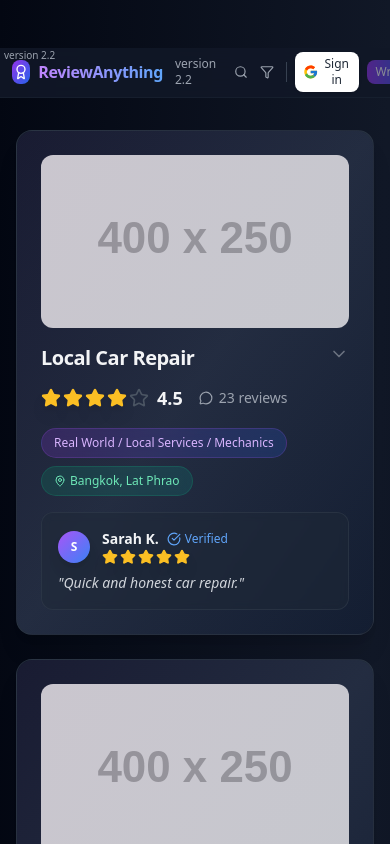
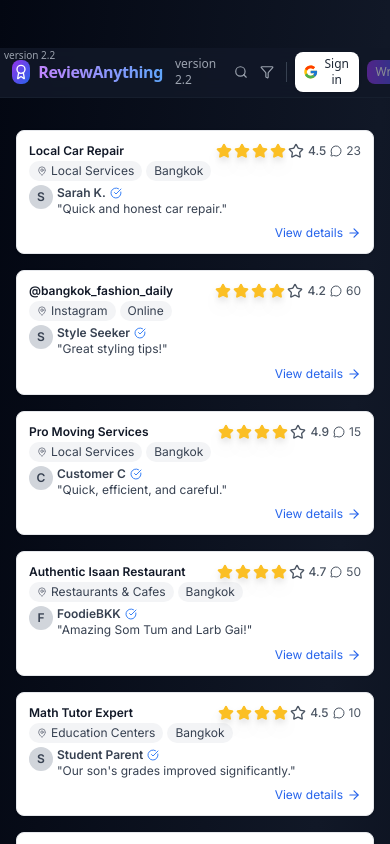
Before and after one commit to ToniKroosome/LocalReviewReal, a React (Create React App) app: page / in a window 390 px wide. Shown: the top 844 px of the page. Built offline with nearby package versions, Linux system fonts and the light colour scheme; no server answers.

Commit message:
Switch to compact card for item list

```diff
--- a/public/index.html
+++ b/public/index.html
@@ -10,6 +10,12 @@
       content="Web site created using create-react-app"
     />
     <link rel="apple-touch-icon" href="%PUBLIC_URL%/logo192.png" />
+    <link rel="preconnect" href="https://fonts.googleapis.com" />
+    <link rel="preconnect" href="https://fonts.gstatic.com" crossorigin />
+    <link
+      href="https://fonts.googleapis.com/css2?family=Inter:wght@400;500;600;700&display=swap"
+      rel="stylesheet"
+    />
     <!--
       manifest.json provides metadata used when your web app is installed on a
       user's mobile device or desktop. See https://developers.google.com/web/fundamentals/web-app-manifest/
--- /dev/null
+++ b/src/components/CompactReviewCard.jsx
@@ -0,0 +1,51 @@
+import React from 'react';
+import { MessageCircle, CheckCircle, MapPin, ArrowRight } from 'lucide-react';
+import StarRating from './StarRating';
+import '../styles/CompactReviewCard.css';
+
+const CompactReviewCard = ({ item, onDetails }) => {
+  const review = item.reviews && item.reviews.length > 0 ? item.reviews[0] : null;
+  const avatarLetter = review ? review.author.charAt(0).toUpperCase() : '';
+
+  return (
+    <div className="compact-review-card">
+      <div className="crc-header">
+        <h3 className="crc-title">{item.itemName}</h3>
+        <div className="crc-rating">
+          <StarRating rating={item.rating} size="sm" />
+          <span className="crc-rating-val">{item.rating ? item.rating.toFixed(1) : 'N/A'}</span>
+          <MessageCircle size={12} className="crc-icon" />
+          <span className="crc-review-count">{item.reviewCount || 0}</span>
+        </div>
+      </div>
+      <div className="crc-tags">
+        {item.category && (
+          <span className="crc-badge">
+            <MapPin size={10} className="crc-badge-icon" />
+            {item.category}
+          </span>
+        )}
+        {item.location && item.location.city && (
+          <span className="crc-badge">{item.location.city}</span>
+        )}
+      </div>
+      {review && (
+        <div className="crc-quote">
+          <div className="crc-avatar">{avatarLetter}</div>
+          <div className="crc-quote-text">
+            <div className="crc-author-line">
+              <span className="crc-author">{review.author}</span>
+              {review.verified && <CheckCircle size={12} className="crc-verified" />}
+            </div>
+            <p className="crc-comment">"{review.comment}"</p>
+          </div>
+        </div>
+      )}
+      <button type="button" className="crc-details" onClick={() => onDetails && onDetails(item)}>
+        View details <ArrowRight size={14} />
+      </button>
+    </div>
+  );
+};
+
+export default CompactReviewCard;
--- /dev/null
+++ b/src/components/Dropdown.jsx
@@ -0,0 +1,61 @@
+import React, { useState, useRef, useEffect } from 'react';
+import '../styles/Dropdown.css';
+
+/**
+ * A dropdown component with a compact trigger button but a large menu.
+ * Props:
+ * - options: array of option strings
+ * - onSelect(option): callback when an option is clicked
+ * - placeholder: button text when no option selected
+ */
+const Dropdown = ({ options = [], onSelect, placeholder = 'Select' }) => {
+  const [open, setOpen] = useState(false);
+  const [selected, setSelected] = useState(null);
+  const menuRef = useRef(null);
+  const wrapperRef = useRef(null);
+
+  const handleClickOutside = (e) => {
+    if (wrapperRef.current && !wrapperRef.current.contains(e.target)) {
+      setOpen(false);
+    }
+  };
+
+  useEffect(() => {
+    document.addEventListener('mousedown', handleClickOutside);
+    return () => document.removeEventListener('mousedown', handleClickOutside);
+  }, []);
+
+  const handleOptionClick = (option) => {
+    setSelected(option);
+    setOpen(false);
+    if (onSelect) onSelect(option);
+  };
+
+  return (
+    <div className="dropdown" ref={wrapperRef}>
+      <button
+        className="dropdown-trigger"
+        onClick={() => setOpen((prev) => !prev)}
+        type="button"
+      >
+        {selected || placeholder}
+      </button>
+      {open && (
+        <div className="dropdown-menu" ref={menuRef}>
+          {options.map((opt) => (
+            <button
+              key={opt}
+              className="dropdown-option"
+              onClick={() => handleOptionClick(opt)}
+              type="button"
+            >
+              {opt}
+            </button>
+          ))}
+        </div>
+      )}
+    </div>
+  );
+};
+
+export default Dropdown;
--- a/src/components/ItemList.js
+++ b/src/components/ItemList.js
@@ -1,6 +1,6 @@
 import React from 'react';
 import { Sparkles } from 'lucide-react';
-import ReviewItem from './ReviewItem';
+import CompactReviewCard from './CompactReviewCard';
 
 const ItemList = ({
   filteredReviews,
@@ -17,7 +17,7 @@ const ItemList = ({
   generateImage,
 }) => (
   <main className="max-w-7xl mx-auto px-4 py-8">
-    <div className="grid grid-cols-1 md:grid-cols-2 lg:grid-cols-3 gap-6">
+    <div className="grid grid-cols-1 sm:grid-cols-2 md:grid-cols-3 lg:grid-cols-4 gap-4">
       {!isAuthReady ? (
         <div className="text-center py-20 col-span-full">
           <div className="inline-flex items-center justify-center w-16 h-16 bg-gradient-to-br from-purple-600/20 to-blue-600/20 rounded-full mb-4">
@@ -27,17 +27,10 @@ const ItemList = ({
         </div>
       ) : filteredReviews.length > 0 ? (
         filteredReviews.map((item) => (
-          <ReviewItem
+          <CompactReviewCard
             key={item.id}
-            generateImage={generateImage}
             item={item}
-            onClick={handleItemClick}
-            language={language}
-            categories={categories}
-            citiesData={citiesData}
-            bangkokStreetsData={bangkokStreetsData}
-            generatedImages={generatedImages}
-            setGeneratedImages={setGeneratedImages}
+            onDetails={handleItemClick}
           />
         ))
       ) : (
--- a/src/index.css
+++ b/src/index.css
@@ -5,4 +5,5 @@
 /* Global body styles for consistent layout */
 body {
   @apply m-0 bg-gray-950 text-gray-100 font-sans;
+  font-family: 'Inter', ui-sans-serif, system-ui, -apple-system, BlinkMacSystemFont, 'Segoe UI', Roboto, 'Helvetica Neue', Arial, 'Noto Sans', sans-serif;
 }
--- /dev/null
+++ b/src/styles/CompactReviewCard.css
@@ -0,0 +1,60 @@
+.compact-review-card {
+  @apply bg-white text-gray-900 rounded-lg shadow border border-gray-200 p-3 flex flex-col justify-between hover:shadow-md transition-transform duration-200;
+  font-family: 'Inter', ui-sans-serif, system-ui, -apple-system, BlinkMacSystemFont, 'Segoe UI', Roboto, 'Helvetica Neue', Arial, 'Noto Sans', sans-serif;
+}
+
+.crc-header {
+  @apply flex items-center justify-between gap-2;
+}
+
+.crc-title {
+  @apply text-xs font-semibold truncate;
+}
+
+.crc-rating {
+  @apply flex items-center gap-1 text-xs text-gray-600;
+}
+
+.crc-rating-val {
+  @apply font-medium;
+}
+
+.crc-tags {
+  @apply mt-0.5 flex flex-wrap gap-1;
+}
+
+.crc-badge {
+  @apply flex items-center gap-1 bg-gray-100 text-gray-700 text-xs px-2 py-0.5 rounded-full;
+}
+
+.crc-badge-icon {
+  @apply text-gray-500;
+}
+
+.crc-quote {
+  @apply mt-1 flex gap-1 text-xs text-gray-700;
+}
+
+.crc-avatar {
+  @apply w-6 h-6 rounded-full bg-gray-300 text-gray-700 flex items-center justify-center text-xs font-semibold;
+}
+
+.crc-author-line {
+  @apply flex items-center gap-1;
+}
+
+.crc-author {
+  @apply font-semibold;
+}
+
+.crc-verified {
+  @apply text-blue-500;
+}
+
+.crc-comment {
+  @apply leading-snug;
+}
+
+.crc-details {
+  @apply mt-2 self-end text-xs text-blue-600 hover:underline inline-flex items-center gap-1;
+}
--- /dev/null
+++ b/src/styles/Dropdown.css
@@ -0,0 +1,46 @@
+.dropdown {
+  position: relative;
+  display: inline-block;
+}
+
+.dropdown-trigger {
+  width: 90px;
+  min-height: 32px;
+  padding: 4px 8px;
+  border: 1px solid #2a2d3d;
+  background: #2a2d3d;
+  color: #fff;
+  border-radius: 4px;
+  cursor: pointer;
+  font-size: 14px;
+}
+
+.dropdown-menu {
+  position: absolute;
+  top: calc(100% + 4px);
+  left: 0;
+  width: 300px;
+  max-height: 300px;
+  background: #1a1d2d;
+  border-radius: 8px;
+  box-shadow: 0 2px 8px rgba(0, 0, 0, 0.3);
+  overflow-y: auto;
+  padding: 8px 0;
+  z-index: 1000;
+}
+
+.dropdown-option {
+  display: block;
+  width: 100%;
+  text-align: left;
+  padding: 8px 16px;
+  border: none;
+  background: transparent;
+  color: #fff;
+  cursor: pointer;
+  font-size: 14px;
+}
+
+.dropdown-option:hover {
+  background: #2a2d3d;
+}
```
Also changed, not shown: 1 other file (tests, documents, lock files or other folders).
